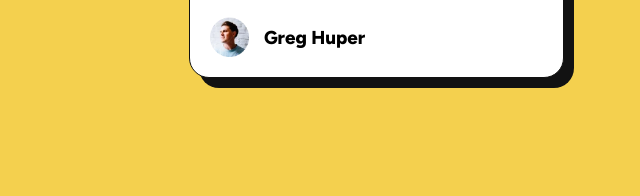
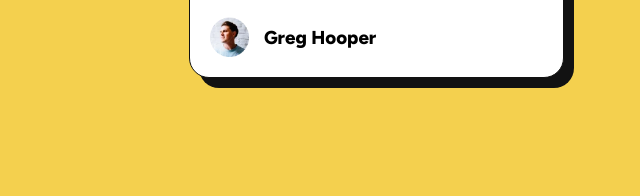
Before and after one commit to hussain-ahmed2/frontendmentor, a plain HTML site: page blog-preview-card-main/index.html in a window 1280 px wide. Shown: the part 593-789 px from the top of the page, 264-904 px from the left. Drawn offline with Linux system fonts and the light colour scheme.

Commit message:
Update index.html
name currection

```diff
--- a/blog-preview-card-main/index.html
+++ b/blog-preview-card-main/index.html
@@ -110,7 +110,7 @@
       </p>
       <div class="person">
         <img src="assets/images/image-avatar.webp" alt="image-avatar">
-        <h3 class="name">Greg Huper</h3>
+        <h3 class="name">Greg Hooper</h3>
       </div>
     </div>
   </div>
```
